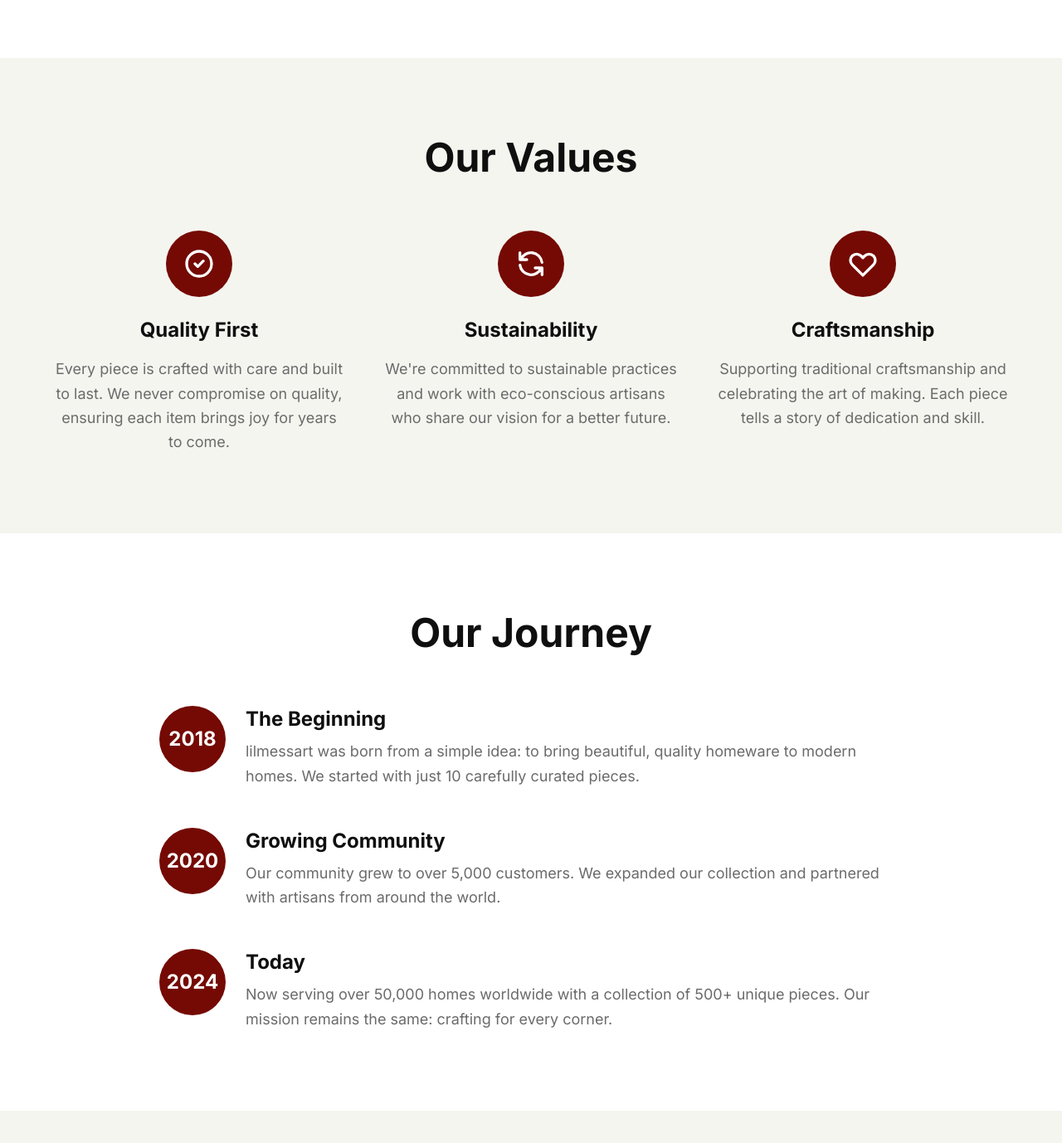
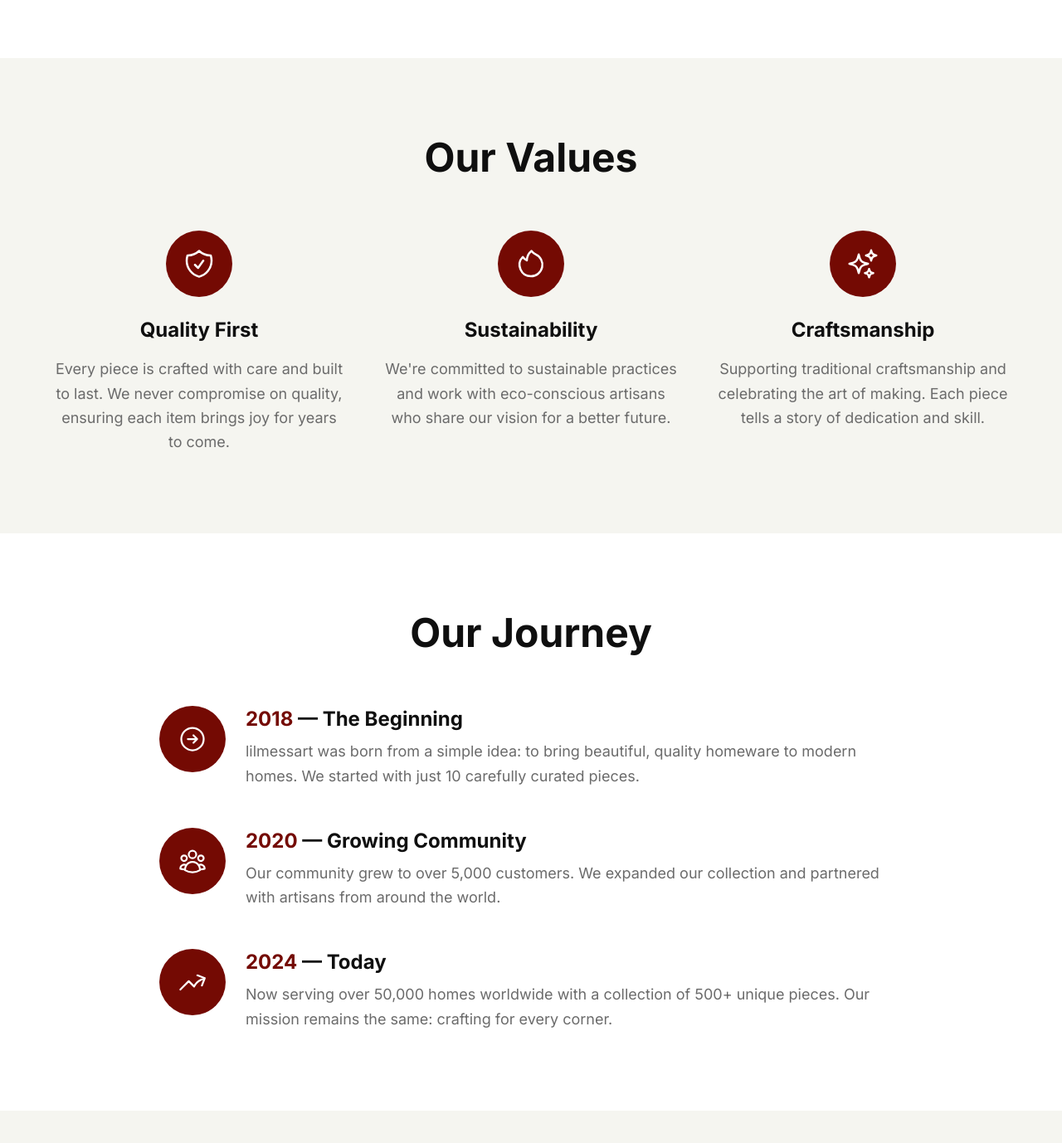
Before and after one commit to HillyAttic/lilmessart, a Next.js app: page /about in a window 1280 px wide. Shown: the part 1265-2643 px from the top of the page at 83% size. Built offline with nearby package versions, Linux system fonts and the light colour scheme; a web font is replaced by a local one.

Commit message:
feat: update SVG icons for quality, sustainability, and craftsmanship sections

```diff
--- a/app/about/page.tsx
+++ b/app/about/page.tsx
@@ -69,8 +69,8 @@ export default function AboutPage() {
           <div className="grid grid-cols-1 md:grid-cols-3 gap-12">
             <div className="text-center">
               <div className="w-20 h-20 mx-auto mb-6 flex items-center justify-center bg-[#740A03] text-white rounded-full">
-                <svg className="w-10 h-10" fill="none" stroke="currentColor" viewBox="0 0 24 24">
-                  <path strokeLinecap="round" strokeLinejoin="round" strokeWidth={2} d="M9 12l2 2 4-4m6 2a9 9 0 11-18 0 9 9 0 0118 0z" />
+                <svg className="w-10 h-10" fill="none" stroke="currentColor" viewBox="0 0 24 24" strokeWidth={1.5}>
+                  <path strokeLinecap="round" strokeLinejoin="round" d="M9 12.75 11.25 15 15 9.75m-3-7.036A11.959 11.959 0 0 1 3.598 6 11.99 11.99 0 0 0 3 9.75c0 5.592 3.824 10.29 9 11.622 5.176-1.332 9-6.03 9-11.622 0-1.31-.21-2.571-.598-3.751h-.152c-3.196 0-6.1-1.248-8.25-3.285Z" />
                 </svg>
               </div>
               <h3 className="text-2xl font-bold text-[#0f0f0f] mb-4">Quality First</h3>
@@ -80,8 +80,8 @@ export default function AboutPage() {
             </div>
             <div className="text-center">
               <div className="w-20 h-20 mx-auto mb-6 flex items-center justify-center bg-[#740A03] text-white rounded-full">
-                <svg className="w-10 h-10" fill="none" stroke="currentColor" viewBox="0 0 24 24">
-                  <path strokeLinecap="round" strokeLinejoin="round" strokeWidth={2} d="M4 4v5h.582m15.356 2A8.001 8.001 0 004.582 9m0 0H9m11 11v-5h-.581m0 0a8.003 8.003 0 01-15.357-2m15.357 2H15" />
+                <svg className="w-10 h-10" fill="none" stroke="currentColor" viewBox="0 0 24 24" strokeWidth={1.5}>
+                  <path strokeLinecap="round" strokeLinejoin="round" d="M15.362 5.214A8.252 8.252 0 0 1 12 21 8.25 8.25 0 0 1 6.038 7.048 8.287 8.287 0 0 0 9 9.6a8.983 8.983 0 0 1 3.361-6.867 8.21 8.21 0 0 0 3 2.48Z" />
                 </svg>
               </div>
               <h3 className="text-2xl font-bold text-[#0f0f0f] mb-4">Sustainability</h3>
@@ -91,8 +91,8 @@ export default function AboutPage() {
             </div>
             <div className="text-center">
               <div className="w-20 h-20 mx-auto mb-6 flex items-center justify-center bg-[#740A03] text-white rounded-full">
-                <svg className="w-10 h-10" fill="none" stroke="currentColor" viewBox="0 0 24 24">
-                  <path strokeLinecap="round" strokeLinejoin="round" strokeWidth={2} d="M4.318 6.318a4.5 4.5 0 000 6.364L12 20.364l7.682-7.682a4.5 4.5 0 00-6.364-6.364L12 7.636l-1.318-1.318a4.5 4.5 0 00-6.364 0z" />
+                <svg className="w-10 h-10" fill="none" stroke="currentColor" viewBox="0 0 24 24" strokeWidth={1.5}>
+                  <path strokeLinecap="round" strokeLinejoin="round" d="M9.813 15.904 9 18.75l-.813-2.846a4.5 4.5 0 0 0-3.09-3.09L2.25 12l2.846-.813a4.5 4.5 0 0 0 3.09-3.09L9 5.25l.813 2.846a4.5 4.5 0 0 0 3.09 3.09L15.75 12l-2.846.813a4.5 4.5 0 0 0-3.09 3.09ZM18.259 8.715 18 9.75l-.259-1.035a3.375 3.375 0 0 0-2.455-2.456L14.25 6l1.036-.259a3.375 3.375 0 0 0 2.455-2.456L18 2.25l.259 1.035a3.375 3.375 0 0 0 2.455 2.456L21.75 6l-1.036.259a3.375 3.375 0 0 0-2.455 2.456ZM16.894 20.567 16.5 21.75l-.394-1.183a2.25 2.25 0 0 0-1.423-1.423L13.5 18.75l1.183-.394a2.25 2.25 0 0 0 1.423-1.423l.394-1.183.394 1.183a2.25 2.25 0 0 0 1.423 1.423l1.183.394-1.183.394a2.25 2.25 0 0 0-1.423 1.423Z" />
                 </svg>
               </div>
               <h3 className="text-2xl font-bold text-[#0f0f0f] mb-4">Craftsmanship</h3>
@@ -110,33 +110,45 @@ export default function AboutPage() {
           <h2 className="text-4xl md:text-5xl font-bold text-[#0f0f0f] text-center mb-16">Our Journey</h2>
           <div className="space-y-12">
             <div className="flex gap-6">
-              <div className="flex-shrink-0 w-20 h-20 bg-[#740A03] text-white rounded-full flex items-center justify-center font-bold text-2xl">
-                2018
+              <div className="flex-shrink-0 w-20 h-20 bg-[#740A03] text-white rounded-full flex items-center justify-center">
+                <svg className="w-9 h-9" fill="none" stroke="currentColor" viewBox="0 0 24 24" strokeWidth={1.5}>
+                  <path strokeLinecap="round" strokeLinejoin="round" d="m12.75 15 3-3m0 0-3-3m3 3h-7.5M21 12a9 9 0 1 1-18 0 9 9 0 0 1 18 0Z" />
+                </svg>
               </div>
               <div>
-                <h3 className="text-2xl font-bold text-[#0f0f0f] mb-2">The Beginning</h3>
+                <h3 className="text-2xl font-bold text-[#0f0f0f] mb-2">
+                  <span className="text-[#740A03]">2018</span> — The Beginning
+                </h3>
                 <p className="text-lg text-[#6b6b6b] leading-relaxed">
                   lilmessart was born from a simple idea: to bring beautiful, quality homeware to modern homes. We started with just 10 carefully curated pieces.
                 </p>
               </div>
             </div>
             <div className="flex gap-6">
-              <div className="flex-shrink-0 w-20 h-20 bg-[#740A03] text-white rounded-full flex items-center justify-center font-bold text-2xl">
-                2020
+              <div className="flex-shrink-0 w-20 h-20 bg-[#740A03] text-white rounded-full flex items-center justify-center">
+                <svg className="w-9 h-9" fill="none" stroke="currentColor" viewBox="0 0 24 24" strokeWidth={1.5}>
+                  <path strokeLinecap="round" strokeLinejoin="round" d="M18 18.72a9.094 9.094 0 0 0 3.741-.479 3 3 0 0 0-4.682-2.72m.94 3.198.001.031c0 .225-.012.447-.037.666A11.944 11.944 0 0 1 12 21c-2.17 0-4.207-.576-5.963-1.584A6.062 6.062 0 0 1 6 18.719m12 0a5.971 5.971 0 0 0-.941-3.197m0 0A5.995 5.995 0 0 0 12 12.75a5.995 5.995 0 0 0-5.058 2.772m0 0a3 3 0 0 0-4.681 2.72 8.986 8.986 0 0 0 3.74.477m.94-3.197a5.971 5.971 0 0 0-.94 3.197M15 6.75a3 3 0 1 1-6 0 3 3 0 0 1 6 0Zm6 3a2.25 2.25 0 1 1-4.5 0 2.25 2.25 0 0 1 4.5 0Zm-13.5 0a2.25 2.25 0 1 1-4.5 0 2.25 2.25 0 0 1 4.5 0Z" />
+                </svg>
               </div>
               <div>
-                <h3 className="text-2xl font-bold text-[#0f0f0f] mb-2">Growing Community</h3>
+                <h3 className="text-2xl font-bold text-[#0f0f0f] mb-2">
+                  <span className="text-[#740A03]">2020</span> — Growing Community
+                </h3>
                 <p className="text-lg text-[#6b6b6b] leading-relaxed">
                   Our community grew to over 5,000 customers. We expanded our collection and partnered with artisans from around the world.
                 </p>
               </div>
             </div>
             <div className="flex gap-6">
-              <div className="flex-shrink-0 w-20 h-20 bg-[#740A03] text-white rounded-full flex items-center justify-center font-bold text-2xl">
-                2024
+              <div className="flex-shrink-0 w-20 h-20 bg-[#740A03] text-white rounded-full flex items-center justify-center">
+                <svg className="w-9 h-9" fill="none" stroke="currentColor" viewBox="0 0 24 24" strokeWidth={1.5}>
+                  <path strokeLinecap="round" strokeLinejoin="round" d="M2.25 18 9 11.25l4.306 4.306a11.95 11.95 0 0 1 5.814-5.518l2.74-1.22m0 0-5.94-2.281m5.94 2.28-2.281 5.941" />
+                </svg>
               </div>
               <div>
-                <h3 className="text-2xl font-bold text-[#0f0f0f] mb-2">Today</h3>
+                <h3 className="text-2xl font-bold text-[#0f0f0f] mb-2">
+                  <span className="text-[#740A03]">2024</span> — Today
+                </h3>
                 <p className="text-lg text-[#6b6b6b] leading-relaxed">
                   Now serving over 50,000 homes worldwide with a collection of 500+ unique pieces. Our mission remains the same: crafting for every corner.
                 </p>
```
